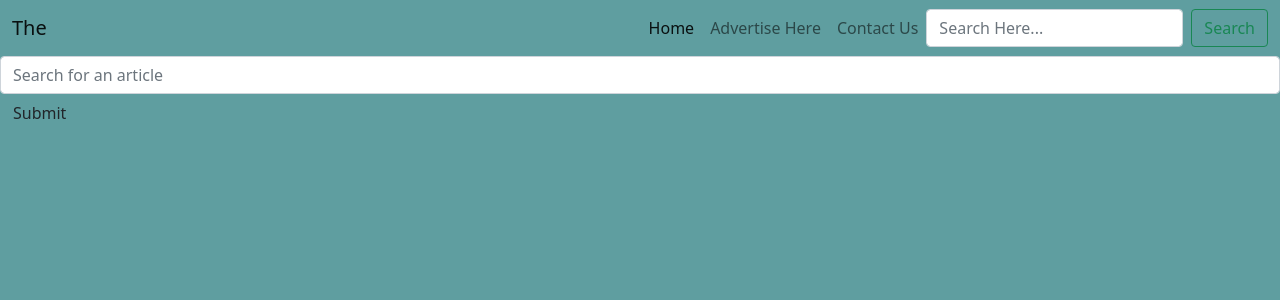
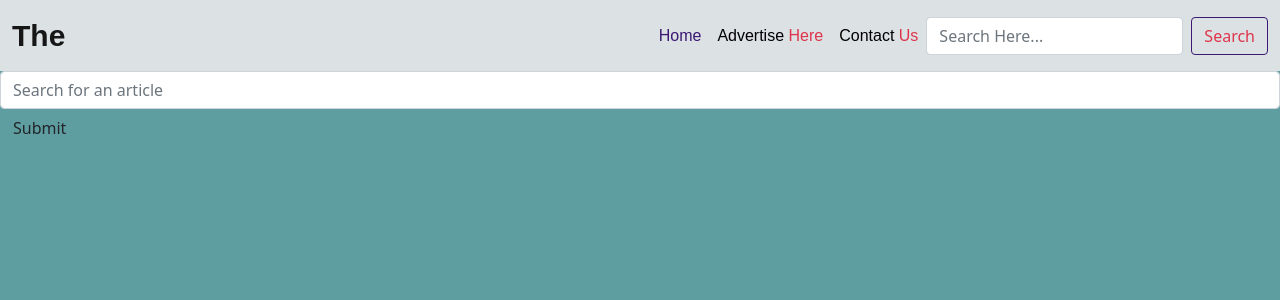
Before and after one commit to enockabere/The-News-Man, a Flask app: template app/templates/index.html in a window 1280 px wide. Shown: the top 300 px of the page. Run offline with Flask 2, Linux system fonts and the light colour scheme; the template is opened without the code that fills it, so the values that code supplies are empty; parts of the project's set-up code (start-up, migrations or seed data) failed here and were passed over.

Commit message:
add navbar styling

```diff
--- a/app/static/css/style.css
+++ b/app/static/css/style.css
@@ -1,3 +1,45 @@
 body{
     background-color: cadetblue;
 }
+.navbar{
+    background-color:  #DCE1E3;
+}
+.navbar-brand{
+    color: white;
+    font-family: 'Acme', sans-serif;
+    font-size: 30px;
+    font-weight: 600;
+}
+.br {
+    color: #DE354C;
+    padding-left: 10px;
+  }
+  .navbar-toggler{
+    background-color:#DE354C;
+    color: white;
+}
+#actives{
+    color: black;
+    font-family: 'Oswald', sans-serif;
+    font-weight: 400;
+}
+#actives:hover{
+    color: #DE354C;
+}
+.con{
+    color:#DE354C;
+    text-align: right;
+}
+#active{
+    color: #3C1874;
+    font-family: 'Oswald', sans-serif;
+    font-weight: 400;
+}
+#gits{
+    border-color: #3C1874;
+    color: #DE354C;
+}
+#gits:hover{
+    border-color: #3C1874;
+    background-color: #3C1874;
+}
```
